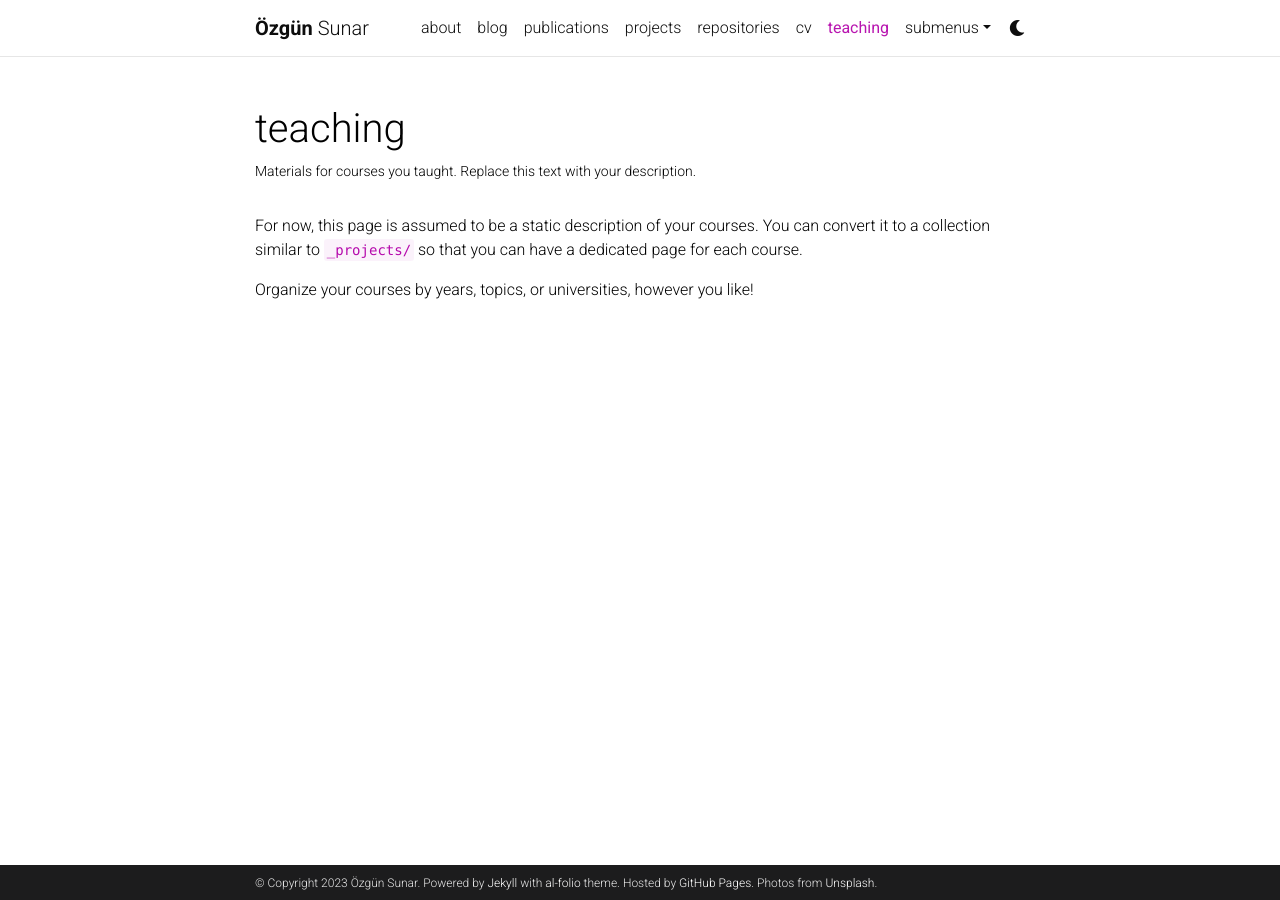
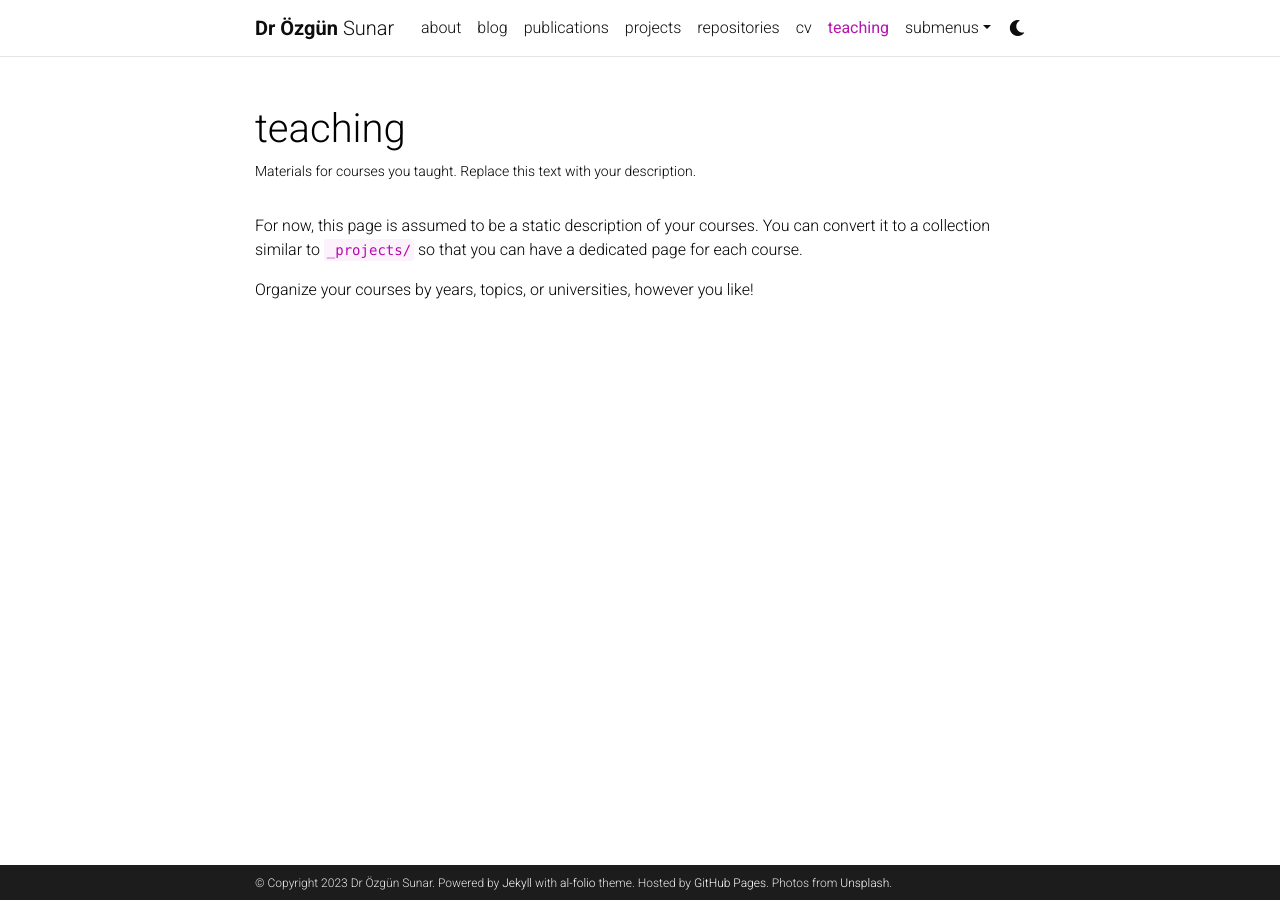
Before and after one commit to ozgunsunar/ozgunsunar.github.io, a Jekyll site: the page built from _pages/teaching.md, in a window 1280 px wide. Built offline with Jekyll 4.4.1, drawn with Linux system fonts in a browser that asks for light colours; full-size pictures stand in for the smaller copies a plugin makes; comment, search, counter and statistics services are not loaded; a style sheet for code colours, icons or effects is not loaded.

```diff
--- a/_config.yml
+++ b/_config.yml
@@ -3,7 +3,7 @@
 # -----------------------------------------------------------------------------
 
 title: blank # the website title (if blank, full name will be used instead)
-first_name: Özgün
+first_name: Dr Özgün
 middle_name:
 last_name: Sunar
 email: ozgunsunar@eskisehir.edu.tr
@@ -104,7 +104,7 @@ youtube_id: # your youtube channel id (youtube.com/@<youtube_id>)
 discord_id: # your discord id (18-digit unique numerical identifier)
 
 contact_note: >
-  Osmangazi, Basın Şehitleri Cd. No:152, 26140 Odunpazarı/Eskişehir, +90(222) 213 76 99 (Ex:7699
+  Osmangazi, Basın Şehitleri Cd. No:152, 26140 Odunpazarı/Eskişehir, +90(222) 213 76 99 (Ex:7699)
 
 # -----------------------------------------------------------------------------
 # Analytics and search engine verification
```
